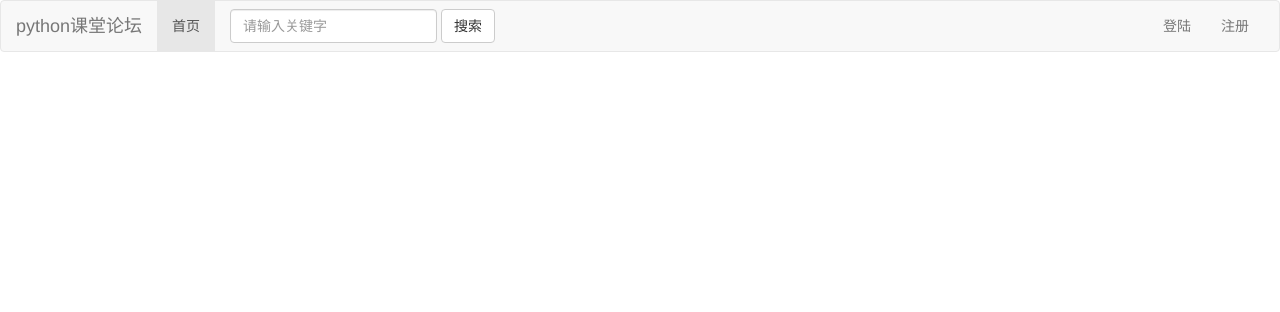
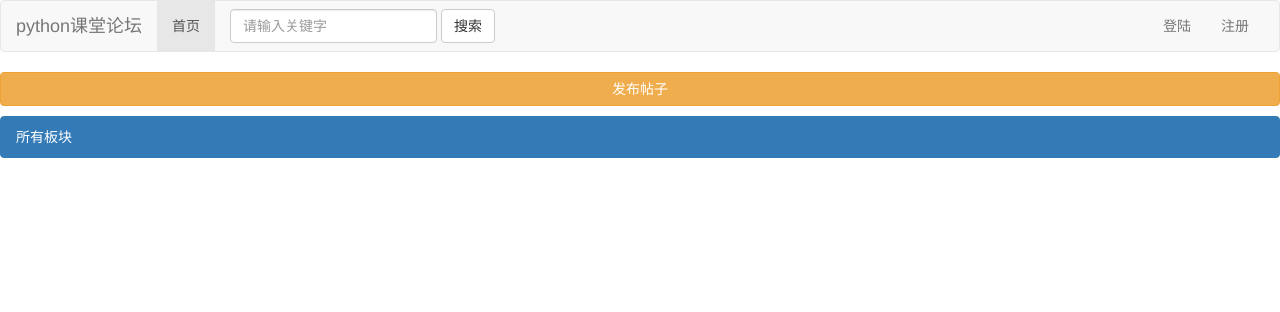
Before and after one commit to caoyingfeng/BBS, a Flask app: page / in a window 1280 px wide. Shown: the top 312 px of the page. Run offline with Flask 2, Linux system fonts and the light colour scheme; data that the repository does not hold is empty; some libraries are stand-ins or nearby versions.

Commit message:
show boards in front

```diff
--- a/apps/front/views.py
+++ b/apps/front/views.py
@@ -11,7 +11,7 @@ from utils import restful, safeutils
 from .models import FrontUser
 from exts import db
 import config
-from ..models import BannerModel
+from ..models import BannerModel,BoardModel
 
 bp = Blueprint('front',__name__)
 
@@ -19,9 +19,11 @@ bp = Blueprint('front',__name__)
 @bp.route('/')
 def index():
     banners = BannerModel.query.order_by(BannerModel.priority.desc()).limit(4)
+    boards = BoardModel.query.all()
     # 将键值对解析成关键字参数
     context = {
-        "banners":banners
+        "banners":banners,
+        "boards":boards
     }
     return render_template('front/front_index.html',**context)
 
--- a/templates/front/front_index.html
+++ b/templates/front/front_index.html
@@ -9,7 +9,7 @@
 {% block body %}
     <div class="lg-container">
         <div id="carousel-example-generic" class="carousel slide index-banner" data-ride="carousel">
-          <!-- Indicators -->
+          <!-- Indicators 指示器-->
           <ol class="carousel-indicators">
             <li data-target="#carousel-example-generic" data-slide-to="0" class="active"></li>
             <li data-target="#carousel-example-generic" data-slide-to="1"></li>
@@ -17,7 +17,7 @@
             <li data-target="#carousel-example-generic" data-slide-to="4"></li>
           </ol>
 
-          <!-- Wrapper for slides -->
+          <!-- Wrapper for slides 轮播图-->
           <div class="carousel-inner" role="listbox">
                 {% for banner in banners %}
                     {% if loop.first %}
@@ -32,7 +32,7 @@
                 {% endfor %}
           </div>
 
-          <!-- Controls 左右切换-->
+            <!-- Controls 左右切换-->
           <a class="left carousel-control" href="#carousel-example-generic" role="button" data-slide="prev">
             <span class="glyphicon glyphicon-chevron-left" aria-hidden="true"></span>
             <span class="sr-only">Previous</span>
@@ -43,4 +43,16 @@
           </a>
         </div>
     </div>
+    <div class="sm-container">
+        <div style="padding-bottom: 10px;">
+            <button class="btn btn-warning btn-block">发布帖子</button>
+        </div>
+        <div class="list-group">
+            <a href="#" class="list-group-item active">所有板块</a>
+            {% for board in boards %}
+                <a href="#" class="list-group-item">{{ board.name }}</a>
+            {% endfor %}
+
+        </div>
+    </div>
 {% endblock %}
```
